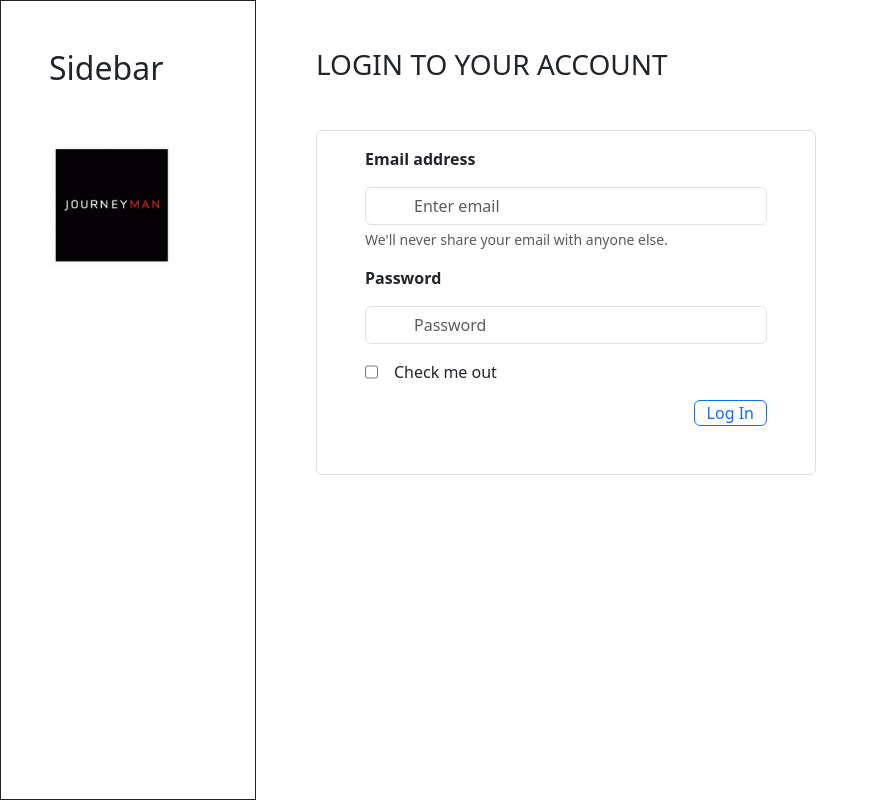
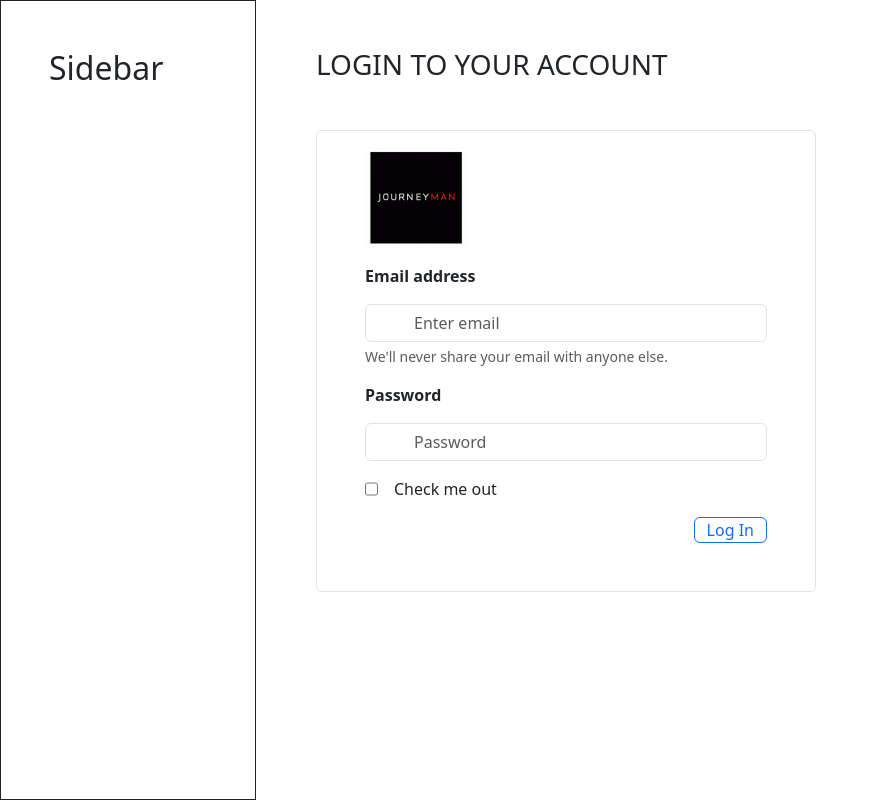
Before and after one commit to German-Cobian/SPG-Front-End, a React (Create React App) app: page / in a window 1280 px wide. Shown: the whole page, without its empty margins (0-878 px from the left). Built offline with nearby package versions, Linux system fonts and the light colour scheme.

Commit message:
Move logo to Login component

```diff
--- a/src/components/Login.js
+++ b/src/components/Login.js
@@ -1,4 +1,6 @@
 import { React } from 'react';
+import Logo from '../assets/Logo.gif';
+import '../style/components.css';
 import '../style/outlet.css';
 
 const Login = () => {
@@ -9,6 +11,7 @@ const Login = () => {
           <h3 className="my-5">LOGIN TO YOUR ACCOUNT</h3>
         </div>
         <form class="border boder-dark rounded mx-5 w-50">
+          <img className="logo ps-5 pt-3" src={Logo} alt="Journeyman logo"  />
           <div class="form-group d-flex flex-column align-items-start my-3 mx-5">
             <p><strong>Email address</strong></p>
             <input type="email" class="form-control px-5" id="email1" aria-describedby="emailHelp" placeholder="Enter email" />
--- a/src/components/Sidebar.js
+++ b/src/components/Sidebar.js
@@ -1,13 +1,11 @@
 import React from 'react'
 import '../style/sidebar.css'
-import Logo from '../assets/Logo.gif';
 
 const Sidebar = () => {
   return (
     <aside className="sidebar border border-dark">
       <nav className="nav d-flex flex-column mt-5 ms-5">
         <h2>Sidebar</h2>
-        <img className="logo mt-5" src={Logo} alt="Journeyman logo"  />
       </nav>
     </aside>
   )
--- /dev/null
+++ b/src/style/components.css
@@ -0,0 +1,3 @@
+.logo {
+  width: 30%;
+}
--- a/src/style/sidebar.css
+++ b/src/style/sidebar.css
@@ -5,7 +5,3 @@
   height: 100%;
   z-index: 10000;
 }
-
-.logo {
-  width: 60%;
-}
```
